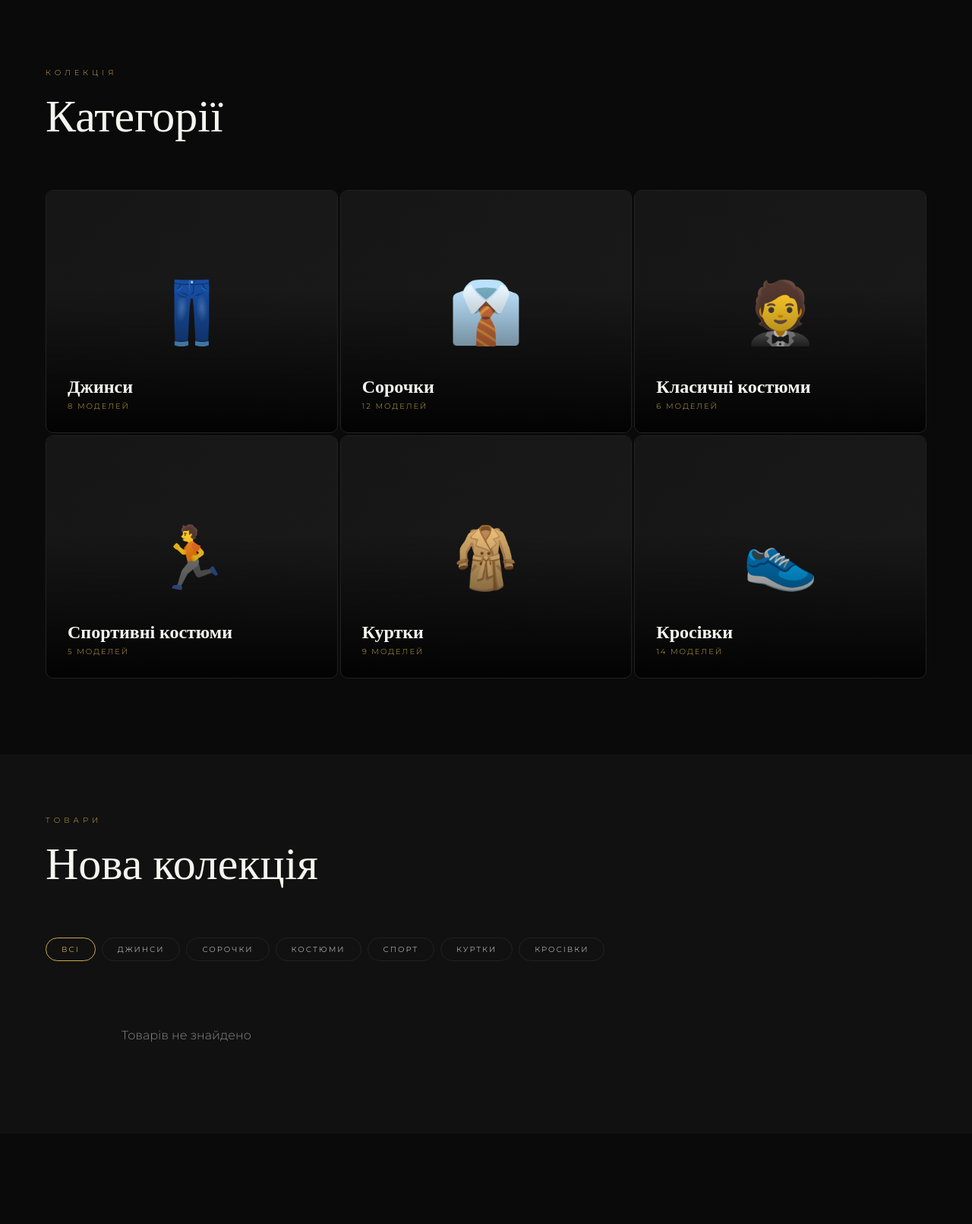
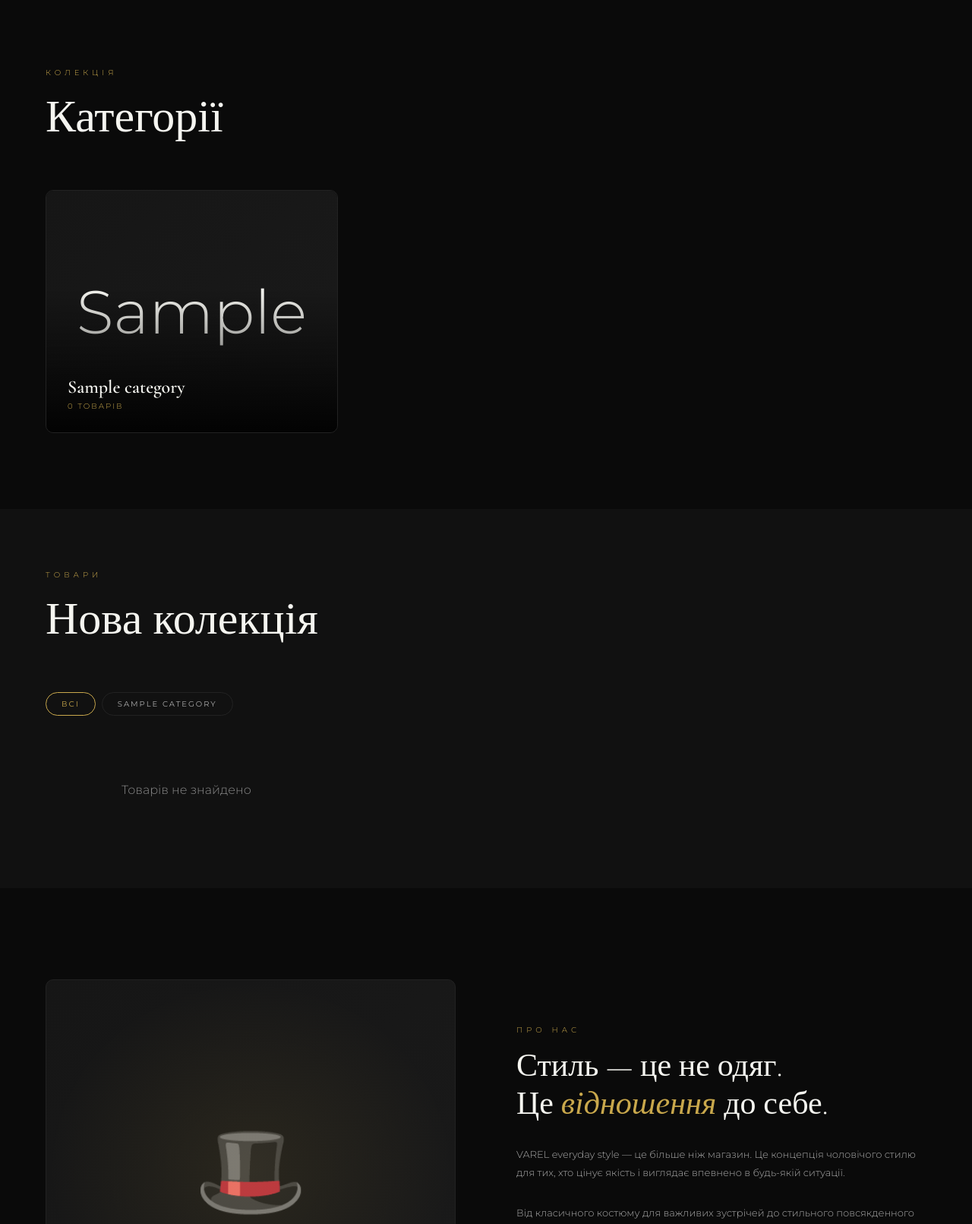
Before and after one commit to arikc79/first-style, a Django app: page / in a window 1280 px wide. Shown: the part 811-2422 px from the top of the page at 76% size. Run offline with Django 4.2, Linux system fonts and the light colour scheme; tables that the repository leaves empty hold one stand-in row (values such as "Sample post"); data that the repository does not hold is empty.

Commit message:
feat: лайтбокс і горизонтальна карусель товарів
- Додано fullscreen lightbox для перегляду фото товару
- Додано горизонтальну карусель у картках товарів (стрілки, dots, swipe)
- Категорії зроблено динамічними через API
- Оновлено моделі/серіалізатори/в'юхи товарів і seed-команду
- Оновлено шаблони та стилі під новий перегляд

```diff
--- a/backend/apps/products/views.py
+++ b/backend/apps/products/views.py
@@ -1,26 +1,31 @@
 from rest_framework.views import APIView
 from rest_framework.response import Response
-from .models import Product
-from .serializers import ProductSerializer
+from .models import Category, Product
+from .serializers import CategorySerializer, ProductSerializer
+
+class CategoryListView(APIView):
+    """GET /api/categories/"""
+
+    def get(self, request):
+        cats = Category.objects.all()
+        return Response(CategorySerializer(cats, many=True).data)
 
 class ProductListView(APIView):
-    """GET /api/products/ — список товарів"""
+    """GET /api/products/"""
 
     def get(self, request):
         category = request.query_params.get('category')
-        products = Product.objects.filter(in_stock=True).prefetch_related('images')
+        qs = Product.objects.filter(in_stock=True).select_related('category').prefetch_related('images')
         if category:
-            products = products.filter(category=category)
-        serializer = ProductSerializer(products, many=True, context={'request': request})
-        return Response(serializer.data)
+            qs = qs.filter(category__name=category)
+        return Response(ProductSerializer(qs, many=True, context={'request': request}).data)
 
 class ProductDetailView(APIView):
-    """GET /api/products/<id>/ — один товар"""
+    """GET /api/products/<id>/"""
 
     def get(self, request, pk):
         try:
-            product = Product.objects.prefetch_related('images').get(pk=pk, in_stock=True)
+            product = Product.objects.select_related('category').prefetch_related('images').get(pk=pk, in_stock=True)
         except Product.DoesNotExist:
             return Response({'error': 'Товар не знайдено'}, status=404)
-        serializer = ProductSerializer(product, context={'request': request})
-        return Response(serializer.data)
+        return Response(ProductSerializer(product, context={'request': request}).data)
--- a/backend/first_style/urls.py
+++ b/backend/first_style/urls.py
@@ -2,12 +2,14 @@ from django.contrib import admin
 from django.urls import path, include
 from django.conf import settings
 from django.conf.urls.static import static
+from apps.products.views import CategoryListView
 
 urlpatterns = [
     path('admin/', admin.site.urls),
-    path('api/products/', include('apps.products.urls')),
-    path('api/orders/', include('apps.orders.urls')),
-    path('', include('apps.core.urls')),
+    path('api/categories/', CategoryListView.as_view(), name='categories'),
+    path('api/products/',   include('apps.products.urls')),
+    path('api/orders/',     include('apps.orders.urls')),
+    path('',                include('apps.core.urls')),
 ]
 
 if settings.DEBUG:
--- a/backend/static/css/products.css
+++ b/backend/static/css/products.css
@@ -16,12 +16,21 @@
 .products-grid { display: grid; grid-template-columns: repeat(auto-fill,minmax(280px,1fr)); gap: 24px; }
 .product-card { background: var(--card); border: 1px solid var(--border); border-radius: var(--r); transition: all .3s; cursor: pointer; overflow: hidden; }
 .product-card:hover { border-color: var(--gold); transform: translateY(-4px); box-shadow: 0 20px 40px rgba(0,0,0,.5); }
-.product-img { width: 100%; aspect-ratio: 3/4; display: flex; align-items: center; justify-content: center; font-size: 64px; background: linear-gradient(135deg,#161616,#1e1e1e); position: relative; overflow: hidden; }
+.product-img { width: 100%; height: 260px; display: flex; align-items: center; justify-content: center; font-size: 64px; background: linear-gradient(135deg,#161616,#1e1e1e); position: relative; overflow: hidden; }
 
 /* ── CAROUSEL ── */
-.product-carousel { position: absolute; inset: 0; }
-.product-carousel img { position: absolute; inset: 0; width: 100%; height: 100%; object-fit: cover; opacity: 0; transition: opacity .4s ease; pointer-events: none; user-select: none; }
-.product-carousel img.active { opacity: 1; }
+.product-carousel { position: absolute; inset: 0; overflow: hidden; }
+.carousel-track {
+  display: flex; height: 100%;
+  transition: transform .4s cubic-bezier(.25,.46,.45,.94);
+  will-change: transform;
+}
+.carousel-track img {
+  min-width: 100%; height: 100%;
+  object-fit: cover;
+  flex-shrink: 0;
+  pointer-events: none; user-select: none; -webkit-user-drag: none;
+}
 
 .carousel-btn {
   position: absolute; top: 50%; transform: translateY(-50%); z-index: 5;
--- /dev/null
+++ b/backend/static/js/lightbox.js
@@ -0,0 +1,64 @@
+// ── LIGHTBOX ──
+let lbImages    = [];
+let lbIdx       = 0;
+let lbTouchX    = 0;
+
+function openLightbox(pid, startIdx = 0) {
+  const product = allProducts.find(p => p.id === pid);
+  if (!product?.images?.length) { openModal(pid); return; }
+
+  lbImages = product.images;
+  lbIdx    = startIdx;
+
+  document.getElementById('lbTrack').innerHTML = lbImages
+    .map(img => `
+      <div class="lb-slide">
+        <img src="${img.image_url}" alt="">
+      </div>`).join('');
+
+  lbUpdate();
+  document.getElementById('lightbox').classList.add('open');
+  document.body.style.overflow = 'hidden';
+}
+
+function closeLightbox() {
+  document.getElementById('lightbox').classList.remove('open');
+  document.body.style.overflow = '';
+}
+
+function lbNav(dir) {
+  lbIdx = (lbIdx + dir + lbImages.length) % lbImages.length;
+  lbUpdate();
+}
+
+function lbUpdate() {
+  document.getElementById('lbTrack').style.transform = `translateX(-${lbIdx * 100}%)`;
+  document.getElementById('lbCounter').textContent   = `${lbIdx + 1} / ${lbImages.length}`;
+  document.getElementById('lbDots').innerHTML = lbImages
+    .map((_, i) => `
+      <button class="lb-dot ${i === lbIdx ? 'active' : ''}"
+        onclick="event.stopPropagation();lbIdx=${i};lbUpdate()"></button>`)
+    .join('');
+}
+
+// ── Touch swipe ──
+document.addEventListener('DOMContentLoaded', () => {
+  const viewport = document.getElementById('lbViewport');
+  if (!viewport) return;
+
+  viewport.addEventListener('touchstart', e => {
+    lbTouchX = e.touches[0].clientX;
+  }, { passive: true });
+
+  viewport.addEventListener('touchend', e => {
+    const diff = lbTouchX - e.changedTouches[0].clientX;
+    if (Math.abs(diff) > 40 && lbImages.length > 1) lbNav(diff > 0 ? 1 : -1);
+  });
+
+  // Keyboard (стрілки для lightbox)
+  document.addEventListener('keydown', e => {
+    if (!document.getElementById('lightbox').classList.contains('open')) return;
+    if (e.key === 'ArrowLeft')  lbNav(-1);
+    if (e.key === 'ArrowRight') lbNav(1);
+  });
+});
--- a/backend/static/js/products.js
+++ b/backend/static/js/products.js
@@ -1,6 +1,50 @@
 // ── ТОВАРИ (дані з API /api/products/) ──
 let allProducts = [];
 
+// ── CAROUSEL STATE { productId: currentIndex } ──
+const carouselState = {};
+
+// ─────────────────────────────────────────────
+// КАТЕГОРІЇ (динамічні з API)
+// ─────────────────────────────────────────────
+async function loadCategories() {
+  try {
+    const res = await fetch('/api/categories/');
+    if (!res.ok) return;
+    const cats = await res.json();
+    renderCategoryCards(cats);
+    renderFilterButtons(cats);
+  } catch (e) {
+    console.error('Категорії:', e);
+  }
+}
+
+function renderCategoryCards(cats) {
+  const grid = document.getElementById('categoriesGrid');
+  if (!grid) return;
+  grid.innerHTML = cats.map(c => `
+    <div class="cat-card" onclick="goToProducts('${c.name}')">
+      <div class="cat-img">${c.emoji}</div>
+      <div class="cat-overlay">
+        <div class="cat-name">${c.name}</div>
+        <div class="cat-count">${c.product_count} товарів</div>
+      </div>
+    </div>`).join('');
+}
+
+function renderFilterButtons(cats) {
+  const bar = document.getElementById('filtersBar');
+  if (!bar) return;
+  bar.innerHTML =
+    `<button class="filter-btn active" onclick="filterProducts('all',this)">Всі</button>` +
+    cats.map(c =>
+      `<button class="filter-btn" onclick="filterProducts('${c.name}',this)">${c.name}</button>`
+    ).join('');
+}
+
+// ─────────────────────────────────────────────
+// ПРОДУКТИ
+// ─────────────────────────────────────────────
 async function loadProducts() {
   const grid = document.getElementById('productsGrid');
   grid.innerHTML = '<p style="color:var(--grey);text-align:center;padding:60px 0">Завантаження…</p>';
@@ -10,35 +54,45 @@ async function loadProducts() {
     allProducts = await res.json();
     renderProducts('all');
   } catch (err) {
-    console.error('Помилка завантаження товарів:', err);
+    console.error('Товари:', err);
     grid.innerHTML = `
       <div style="text-align:center;padding:60px 0;color:var(--grey)">
         <div style="font-size:48px;margin-bottom:16px">⚠️</div>
-        <p>Не вдалось завантажити товари.<br>Перевірте з'єднання і оновіть сторінку.</p>
+        <p>Не вдалось завантажити товари.</p>
       </div>`;
   }
 }
 
-// ── CAROUSEL STATE ──
-const carouselState = {}; // { productId: currentIndex }
-
+// ── Медіа-блок картки ──
 function buildCardMedia(p) {
   const imgs = p.images || [];
 
-  if (!imgs.length) return `<span>${p.emoji}</span>`;
-
-  if (imgs.length === 1) {
-    return `<img src="${imgs[0].image_url}" alt="${p.name}"
-              style="position:absolute;inset:0;width:100%;height:100%;object-fit:cover;">`;
+  // Немає фото — emoji, клік відкриває модалку
+  if (!imgs.length) {
+    return `<span style="font-size:64px;pointer-events:none">${p.emoji}</span>`;
   }
 
-  // Кілька фото — карусель
+  // Одне фото — клік відкриває lightbox
+  if (imgs.length === 1) {
+    return `
+      <div style="position:absolute;inset:0;cursor:zoom-in"
+           onclick="event.stopPropagation();openLightbox(${p.id},0)">
+        <img src="${imgs[0].image_url}" alt="${p.name}"
+             style="width:100%;height:100%;object-fit:cover;pointer-events:none;">
+      </div>`;
+  }
+
+  // Кілька фото — горизонтальний slider + lightbox по кліку
   carouselState[p.id] = 0;
   return `
-    <div class="product-carousel" data-pid="${p.id}">
-      ${imgs.map((img, i) => `
-        <img src="${img.image_url}" alt="${p.name}" class="${i === 0 ? 'active' : ''}">
-      `).join('')}
+    <div class="product-carousel" data-pid="${p.id}"
+         onclick="event.stopPropagation();openLightbox(${p.id}, carouselState[${p.id}]||0)"
+         style="cursor:zoom-in">
+      <div class="carousel-track" id="ctrack-${p.id}">
+        ${imgs.map(img =>
+          `<img src="${img.image_url}" alt="${p.name}">`
+        ).join('')}
+      </div>
     </div>
     <button class="carousel-btn prev"
       onclick="event.stopPropagation();carouselNav(${p.id},-1)">&#8249;</button>
@@ -52,9 +106,9 @@ function buildCardMedia(p) {
     </div>`;
 }
 
-// ── РЕНДЕР КАРТОК ──
+// ── Рендер карток ──
 function renderProducts(filter) {
-  const grid = document.getElementById('productsGrid');
+  const grid     = document.getElementById('productsGrid');
   const filtered = filter === 'all'
     ? allProducts
     : allProducts.filter(p => p.category === filter);
@@ -71,7 +125,7 @@ function renderProducts(filter) {
         ${p.badge ? `<div class="product-badge">${p.badge}</div>` : ''}
       </div>
       <div class="product-info">
-        <div class="product-cat">${p.category}</div>
+        <div class="product-cat">${p.category || '—'}</div>
         <div class="product-name">${p.name}</div>
         <div class="product-desc">${p.description.substring(0, 80)}…</div>
         <div class="product-footer">
@@ -89,58 +143,56 @@ function renderProducts(filter) {
   observeFadeIns();
 }
 
-// ── НАВІГАЦІЯ КАРУСЕЛІ ──
+// ─────────────────────────────────────────────
+// CAROUSEL: горизонтальний slide
+// ─────────────────────────────────────────────
 function carouselNav(pid, dir) {
-  const carousel = document.querySelector(`.product-carousel[data-pid="${pid}"]`);
-  if (!carousel) return;
-  const imgs = carousel.querySelectorAll('img');
-  const dots = carousel.closest('.product-img').querySelectorAll('.carousel-dot');
-  let idx = carouselState[pid] || 0;
+  const track = document.getElementById(`ctrack-${pid}`);
+  if (!track) return;
+  const count = track.children.length;
+  const dots  = track.closest('.product-img').querySelectorAll('.carousel-dot');
+  let idx     = carouselState[pid] || 0;
 
-  imgs[idx].classList.remove('active');
   dots[idx]?.classList.remove('active');
-
-  idx = (idx + dir + imgs.length) % imgs.length;
+  idx = (idx + dir + count) % count;
   carouselState[pid] = idx;
 
-  imgs[idx].classList.add('active');
+  track.style.transform = `translateX(-${idx * 100}%)`;
   dots[idx]?.classList.add('active');
 }
 
 function carouselGo(pid, idx) {
-  const carousel = document.querySelector(`.product-carousel[data-pid="${pid}"]`);
-  if (!carousel) return;
-  const imgs = carousel.querySelectorAll('img');
-  const dots = carousel.closest('.product-img').querySelectorAll('.carousel-dot');
+  const track = document.getElementById(`ctrack-${pid}`);
+  if (!track) return;
+  const dots = track.closest('.product-img').querySelectorAll('.carousel-dot');
   const cur  = carouselState[pid] || 0;
 
-  imgs[cur].classList.remove('active');
   dots[cur]?.classList.remove('active');
-  imgs[idx].classList.add('active');
+  track.style.transform = `translateX(-${idx * 100}%)`;
   dots[idx]?.classList.add('active');
   carouselState[pid] = idx;
 }
 
-// ── SWIPE (мобільний) ──
+// Touch swipe у картках
 function initCarouselSwipe() {
   document.querySelectorAll('.product-carousel').forEach(el => {
-    let startX = 0;
-    el.addEventListener('touchstart', e => { startX = e.touches[0].clientX; }, { passive: true });
+    let sx = 0;
+    el.addEventListener('touchstart', e => { sx = e.touches[0].clientX; }, { passive: true });
     el.addEventListener('touchend', e => {
-      const diff = startX - e.changedTouches[0].clientX;
+      const diff = sx - e.changedTouches[0].clientX;
       if (Math.abs(diff) > 40) carouselNav(Number(el.dataset.pid), diff > 0 ? 1 : -1);
     });
   });
 }
 
-// ── ФІЛЬТР ──
+// ── Фільтр ──
 function filterProducts(cat, btn) {
   document.querySelectorAll('.filter-btn').forEach(b => b.classList.remove('active'));
   btn.classList.add('active');
   renderProducts(cat);
 }
 
-// ── ПЕРЕХІД З КАТЕГОРІЙ ──
+// ── Перехід з категорій ──
 function goToProducts(cat) {
   document.querySelectorAll('.filter-btn').forEach(b => {
     b.classList.remove('active');
@@ -150,7 +202,7 @@ function goToProducts(cat) {
   document.getElementById('products').scrollIntoView({ behavior: 'smooth' });
 }
 
-// ── ШВИДКЕ ДОДАВАННЯ ──
+// ── Швидке додавання ──
 function quickAdd(id) {
   const p = allProducts.find(x => x.id === id);
   if (!p) return;
@@ -158,5 +210,6 @@ function quickAdd(id) {
   showToast('✓ ' + p.name + ' — додано до кошика');
 }
 
-// ── СТАРТ ──
+// ── Старт ──
+loadCategories();
 loadProducts();
--- a/backend/static/js/ui.js
+++ b/backend/static/js/ui.js
@@ -18,6 +18,7 @@ function observeFadeIns() {
 
 document.addEventListener('keydown', e => {
   if (e.key === 'Escape') {
+    closeLightbox();
     closeModal();
     closeCheckout();
     closeCart();
--- a/backend/templates/base.html
+++ b/backend/templates/base.html
@@ -6,11 +6,12 @@
   <meta name="viewport" content="width=device-width, initial-scale=1.0">
   <title>{% block title %}VAREL everyday style{% endblock %}</title>
   <link href="https://fonts.googleapis.com/css2?family=Cormorant+Garamond:wght@300;400;600;700&family=Montserrat:wght@300;400;500;600&display=swap" rel="stylesheet">
-  <link rel="stylesheet" href="{% static 'css/main.css' %}">
-  <link rel="stylesheet" href="{% static 'css/hero.css' %}">
-  <link rel="stylesheet" href="{% static 'css/products.css' %}">
-  <link rel="stylesheet" href="{% static 'css/cart.css' %}">
-  <link rel="stylesheet" href="{% static 'css/checkout.css' %}">
+  <link rel="stylesheet" href="{% static 'css/main.css' %}?v=2">
+  <link rel="stylesheet" href="{% static 'css/hero.css' %}?v=2">
+  <link rel="stylesheet" href="{% static 'css/products.css' %}?v=2">
+  <link rel="stylesheet" href="{% static 'css/cart.css' %}?v=2">
+  <link rel="stylesheet" href="{% static 'css/checkout.css' %}?v=2">
+  <link rel="stylesheet" href="{% static 'css/lightbox.css' %}?v=2">
   {% block extra_css %}{% endblock %}
 </head>
 <body>
@@ -193,15 +194,30 @@
   </div>
 </div>
 
+<!-- ── LIGHTBOX ── -->
+<div class="lightbox" id="lightbox" onclick="closeLightbox()">
+  <button class="lb-close" onclick="closeLightbox()">✕</button>
+  <span class="lb-counter" id="lbCounter">1 / 1</span>
+  <div class="lb-area" onclick="event.stopPropagation()">
+    <button class="lb-btn" onclick="lbNav(-1)">&#10094;</button>
+    <div class="lb-viewport" id="lbViewport">
+      <div class="lb-track" id="lbTrack"></div>
+    </div>
+    <button class="lb-btn" onclick="lbNav(1)">&#10095;</button>
+  </div>
+  <div class="lb-dots" id="lbDots" onclick="event.stopPropagation()"></div>
+</div>
+
 <!-- ── TOAST ── -->
 <div class="toast" id="toast"></div>
 
-<!-- ── SCRIPTS (порядок важливий!) ── -->
+<!-- ── SCRIPTS ── -->
 <script src="{% static 'js/ui.js' %}"></script>
 <script src="{% static 'js/cart.js' %}"></script>
 <script src="{% static 'js/products.js' %}"></script>
 <script src="{% static 'js/modal.js' %}"></script>
 <script src="{% static 'js/checkout.js' %}"></script>
+<script src="{% static 'js/lightbox.js' %}"></script>
 {% block extra_js %}{% endblock %}
 
 </body>
--- a/backend/templates/index.html
+++ b/backend/templates/index.html
@@ -25,49 +25,8 @@
 <section class="section" id="catalogue">
   <p class="section-label">Колекція</p>
   <h2 class="section-title">Категорії</h2>
-  <div class="categories-grid">
-    <div class="cat-card" onclick="goToProducts('Джинси')">
-      <div class="cat-img">👖</div>
-      <div class="cat-overlay">
-        <div class="cat-name">Джинси</div>
-        <div class="cat-count">8 моделей</div>
-      </div>
-    </div>
-    <div class="cat-card" onclick="goToProducts('Сорочки')">
-      <div class="cat-img">👔</div>
-      <div class="cat-overlay">
-        <div class="cat-name">Сорочки</div>
-        <div class="cat-count">12 моделей</div>
-      </div>
-    </div>
-    <div class="cat-card" onclick="goToProducts('Костюми')">
-      <div class="cat-img">🤵</div>
-      <div class="cat-overlay">
-        <div class="cat-name">Класичні костюми</div>
-        <div class="cat-count">6 моделей</div>
-      </div>
-    </div>
-    <div class="cat-card" onclick="goToProducts('Спорт')">
-      <div class="cat-img">🏃</div>
-      <div class="cat-overlay">
-        <div class="cat-name">Спортивні костюми</div>
-        <div class="cat-count">5 моделей</div>
-      </div>
-    </div>
-    <div class="cat-card" onclick="goToProducts('Куртки')">
-      <div class="cat-img">🧥</div>
-      <div class="cat-overlay">
-        <div class="cat-name">Куртки</div>
-        <div class="cat-count">9 моделей</div>
-      </div>
-    </div>
-    <div class="cat-card" onclick="goToProducts('Кросівки')">
-      <div class="cat-img">👟</div>
-      <div class="cat-overlay">
-        <div class="cat-name">Кросівки</div>
-        <div class="cat-count">14 моделей</div>
-      </div>
-    </div>
+  <div class="categories-grid" id="categoriesGrid">
+    <!-- Заповнюється динамічно з /api/categories/ -->
   </div>
 </section>
 
```
Also changed, not shown: backend/apps/products/admin.py (+19 -8 lines), backend/apps/products/management/commands/seed_products.py (+61 -48 lines), backend/apps/products/models.py (+42 -41 lines), backend/apps/products/serializers.py (+20 -5 lines), backend/static/css/lightbox.css (added, +86 -0 lines), backend/apps/products/migrations/0001_initial.py, backend/apps/products/migrations/0002_alter_product_emoji_productimage.py (deleted).
